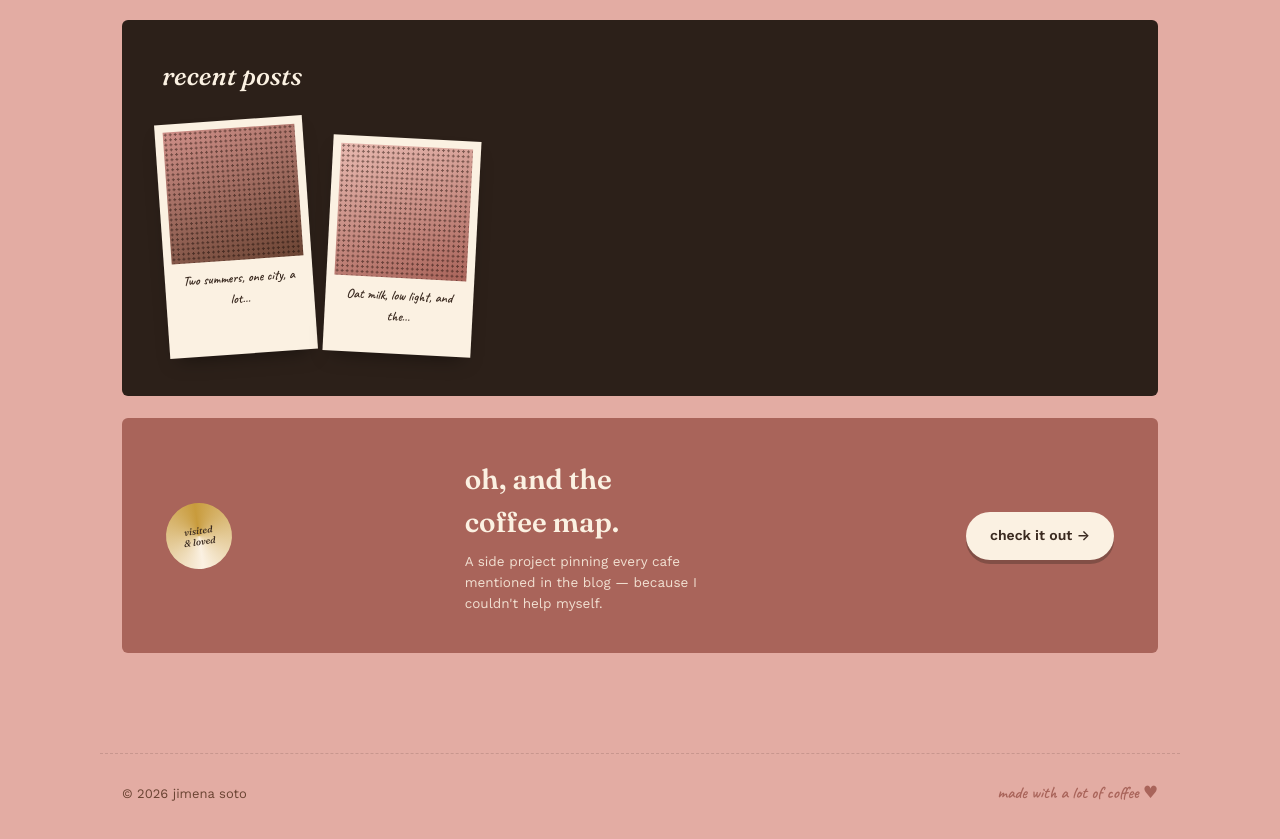
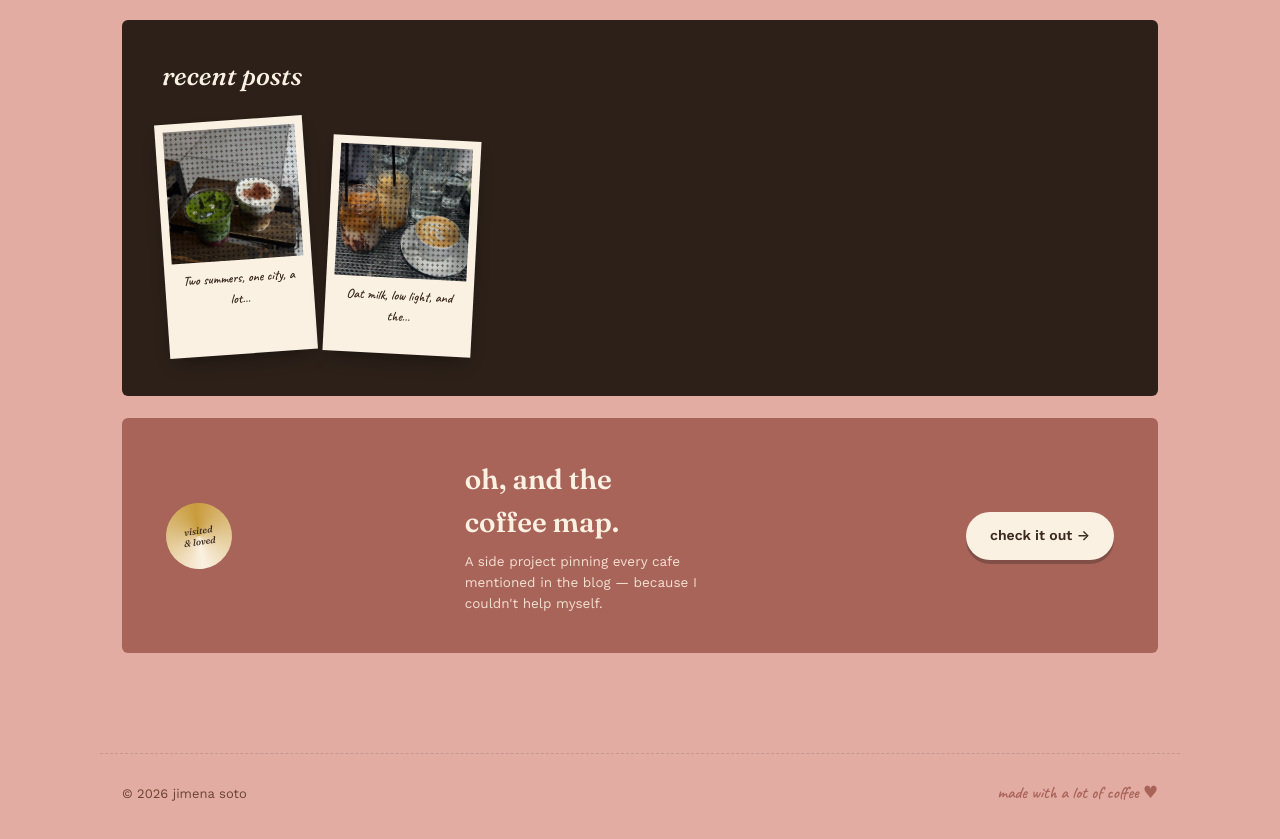
Before and after one commit to Jimenasoto/menas-page, a plain HTML site: page index.html in a window 1280 px wide. Shown: the part 1061-1900 px from the top of the page. Drawn offline with Linux system fonts and the light colour scheme.

Commit message:
Add real cafe photos as post covers and homepage snapshots

```diff
--- a/js/home.js
+++ b/js/home.js
@@ -23,16 +23,19 @@
     }
 
     snapRow.innerHTML = recent
-      .map(
-        (post) => `
+      .map((post) => {
+        const bg = post.image
+          ? `background-image:url('${post.image}'); background-size:cover; background-position:center;`
+          : `background:${post.tone};`;
+        return `
         <a class="snap" href="blog/${post.slug}.html">
-          <div class="ph" style="background:${post.tone}">
+          <div class="ph" style="${bg}">
             <div class="halftone"></div>
           </div>
           <div class="cap">${post.title.length > 28 ? post.title.slice(0, 28) + "…" : post.title}</div>
         </a>
-      `
-      )
+      `;
+      })
       .join("");
   }
 })();
--- a/js/posts.js
+++ b/js/posts.js
@@ -17,6 +17,7 @@ const posts = [
     excerpt:
       "What it's actually been like interning in Seattle twice as a computer engineering student — and how the travel bug started here.",
     cafeSlug: null,
+    image: "images/matcha-latte-duo.jpg",
     tone: "linear-gradient(160deg, #cf8f88, #6b4433)",
   },
   {
@@ -27,6 +28,7 @@ const posts = [
     excerpt:
       "A little spot two blocks from the studio — worth it for the ceramic cups alone. The order I'd get again, and where to sit.",
     cafeSlug: "the-corner-table",
+    image: "images/patio-lattes.jpg",
     tone: "linear-gradient(160deg, #e8b9b0, #a9645a)",
   },
 ];
```
Also changed, not shown: blog/rainy-tuesday-window-seat.html (+1 -1 lines), blog/two-summers-in-seattle.html (+1 -1 lines), images/IMG_5201.jpeg (added), images/katsu-sando-matcha.jpg (added), images/matcha-bar-counter.jpg (added), images/matcha-latte-duo.jpg (added), images/patio-lattes.jpg (added), images/three-drinks-cheers.jpg (added).
